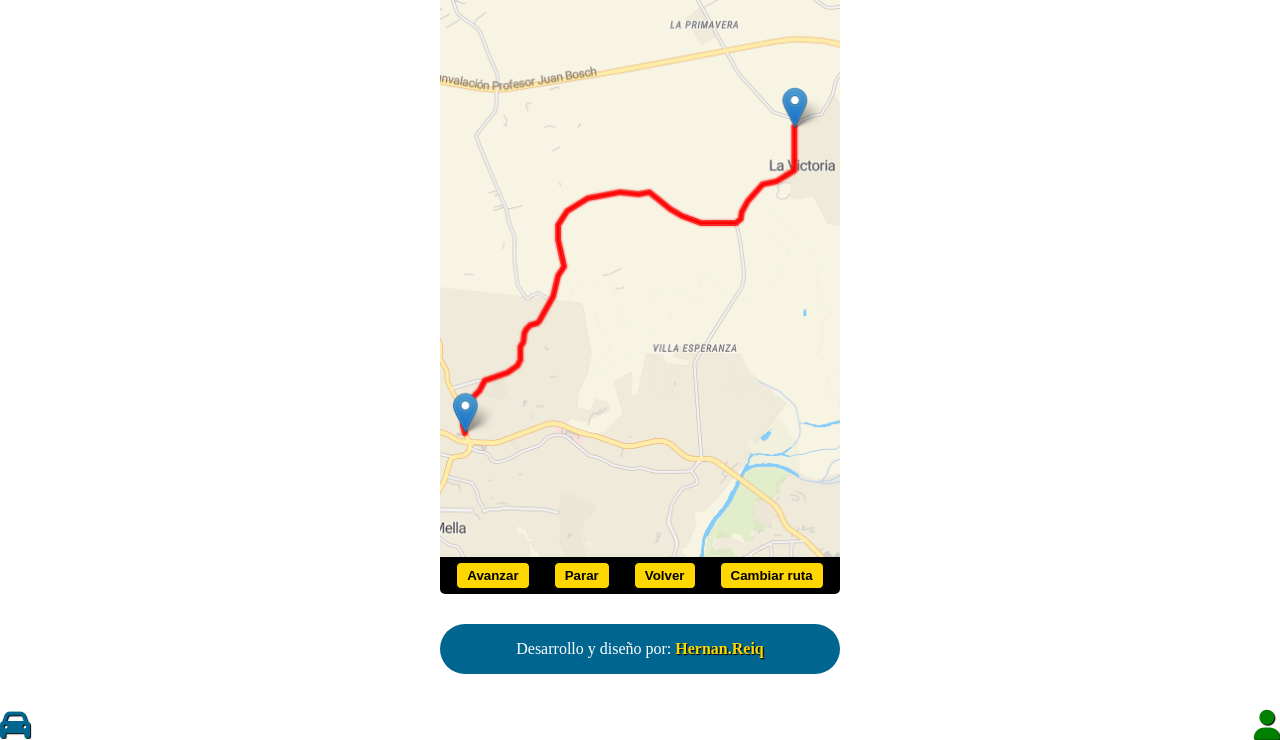
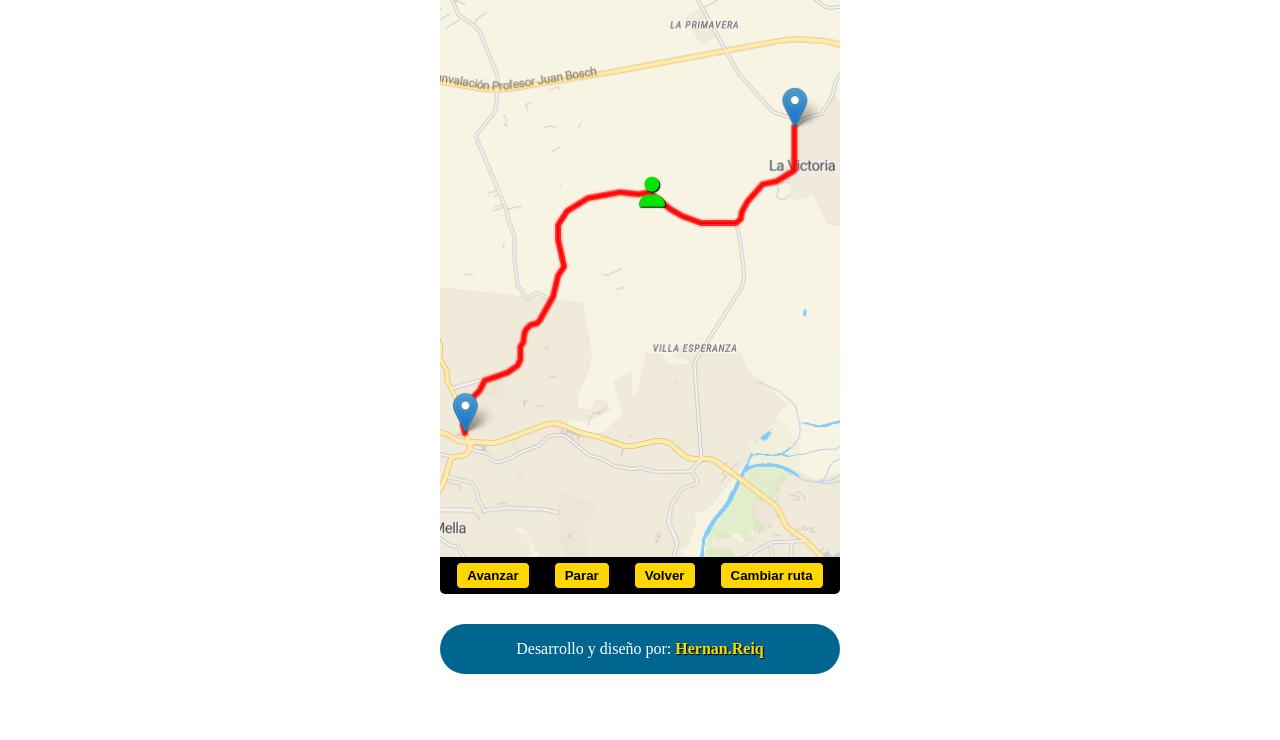
Before and after one commit to hernanreiq/simulador-uber, a plain HTML site: page index.html in a window 1280 px wide. Shown: the part 60-800 px from the top of the page. Drawn offline with Linux system fonts and the light colour scheme.

Commit message:
Objetos de rutas y usuarios creados, mejorada la funcion de cambiarRuta

```diff
--- a/css/style.css
+++ b/css/style.css
@@ -26,6 +26,7 @@ div.imagen {
     width: 400px;
     height: 560px;
     margin: 0 auto;
+    position: relative;
 }
 img {
     width: 100%;
@@ -67,17 +68,18 @@ footer p a {
 }
 #carro, #usuario {
     font-size: 30px;
-    color: rgb(0, 102, 143);
+    color: rgb(235, 199, 0);
     text-shadow: black 1px 1px 1px;
     position: absolute;
     z-index: 100;
 }
 #carro {
-    bottom: 0;
-    left: 0;
+    top: 345px;
+    right: 10px;
+    display: none;
 }
 #usuario {
-    bottom: 0;
+    bottom: 0px;
     right: 0;
-    color: green;
+    color: rgb(2, 228, 2);
 }
--- a/js/script.js
+++ b/js/script.js
@@ -1,3 +1,5 @@
+var usuario = document.getElementById('usuario');
+var carro = document.getElementById('carro');
 var ruta = document.getElementById('ruta');
 var cambiar = document.getElementById('cambiar');
 
@@ -25,9 +27,63 @@ function cambiarRuta(){
             posicionRuta = 1;
             break;
     }
+    for(var i = 0; i <= 2; i++){
+        if (i == (posicionRuta - 1)){
+            rutas[posicionRuta - 1].activa = true;
+        } else {
+            rutas[i].activa = false;
+        }
+    }
+    persona["actualizarUbicacion"]();
 }
 
 /*
     ACTIVAR FUNCION CAMBIAR RUTA AL HACER CLIC EN SU BOTON
 */
 cambiar.addEventListener('click', cambiarRuta);
+
+/*
+    RUTAS EXISTENTES
+*/
+var rutas = [
+    {
+        posicion_Y: [30, 30, 60, 85, 130, 180, 180, 200, 210, 250, 305, 315, 350, 363, 390, 420],
+        posicion_X: [105, 150, 170, 207, 207, 175, 225, 260, 265, 260, 285, 295, 305, 335, 360, 360],
+        activa: true
+    },
+    {
+        posicion_Y: [110, 160, 180, 210, 275, 355, 450],
+        posicion_X: [117, 117, 150, 175, 170, 220, 212],
+        activa: false
+    },
+    {
+        posicion_Y: [190, 165, 190, 185, 200, 203, 250, 270, 310, 345],
+        posicion_X: [370, 305, 230, 195, 170, 145, 80, 70, 30, 10],
+        activa: false
+    }
+];
+/*
+    OBJETO QUE TIENE LA UBICACION DEL USUARIO DEPENDIENDO DE LA RUTA
+*/
+var persona = {
+    ubicacion_Y: 180,
+    ubicacion_X: 175,
+    actualizarUbicacion: function (){
+        if(rutas[0].activa){
+            this.ubicacion_Y = 180;
+            this.ubicacion_X = 175;
+        } else if (rutas[1].activa){
+            this.ubicacion_Y = 210;
+            this.ubicacion_X = 175;
+        } else if (rutas[2].activa){
+            this.ubicacion_Y = 200;
+            this.ubicacion_X = 170;
+        }
+        usuario.style.top = this.ubicacion_Y + "px";
+        usuario.style.right = this.ubicacion_X + "px";
+    }
+}
+/*
+    ASIGNANDO LA UBICACION DEL USUARIO CUANDO INICIA LA APLICACION
+*/
+persona.actualizarUbicacion();
```
